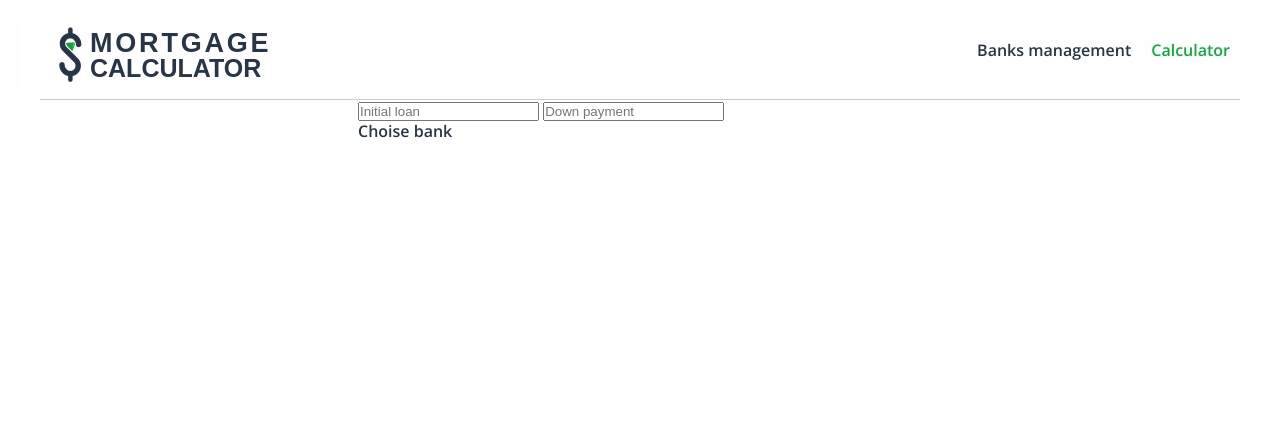
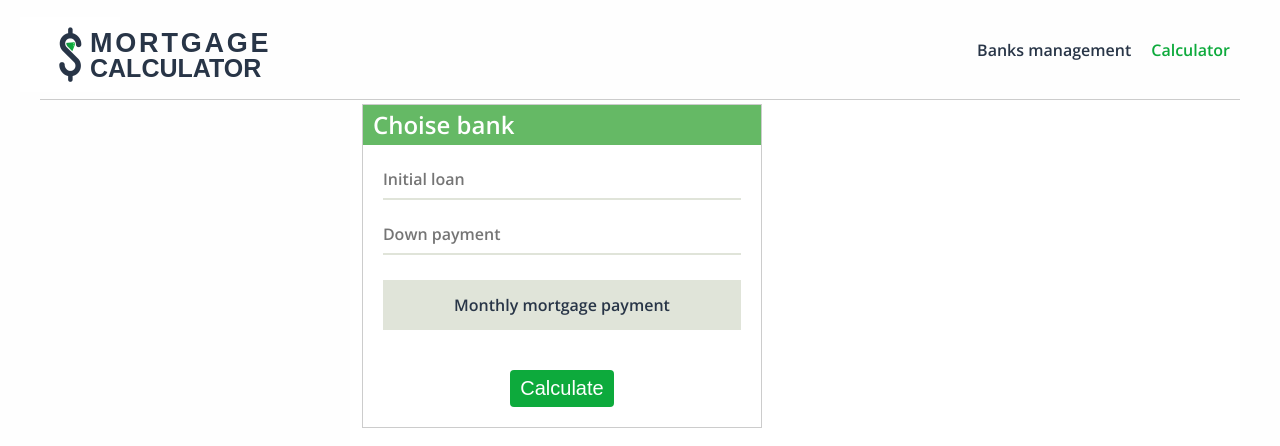
Before and after one commit to marishchepina/Mortgage-calculator, a plain HTML site: page сalculator.html in a window 1280 px wide. Drawn offline with nearby package versions, Linux system fonts and the light colour scheme; no server answers; a web font is replaced by a local one.

Commit message:
calculate bank choise ready

```diff
--- a/css/style.scss
+++ b/css/style.scss
@@ -67,6 +67,16 @@ button {
 
 .hide {
     display: none;
+}
+
+input {
+    border: none;
+    height: 40px;
+    border-bottom: 2px solid $grey;
+    width: 100%;
+    background: transparent;
+    color: $green;
+    font: 1.6rem/2rem "Open Sans", sans-serif;
 }
 
 /*-----------------------------------------logo---------------------------------*/
@@ -200,14 +210,6 @@ button {
         padding: 2rem;
         animation-name: zoomIn;
         animation-duration: 1s;
-        & input {
-            border: none;
-            border-bottom: 2px solid $grey;
-            width: 100%;
-            background: transparent;
-            color: $green;
-            font: 1.6rem/2rem "Open Sans", sans-serif;
-        }
     }
 }
 /*-------------------------- CALCULATOR-------------------------*/
@@ -215,6 +217,38 @@ button {
     width: 100%;
     height: 100%;
     background: #fff;
+    vertical-align: top;
+}
+.calculator {
+    border: 1px solid #ccc;
+    width: 100%;
+    max-width: 400px;
+    margin: 4px;
+    padding-bottom: 20px;
+    & input {
+        margin: 15px 5% 0 5%;
+        width: 90%;
+    }
+    &__title {
+        color: #fff;
+        font-weight: normal;
+        padding: 10px;
+        font-size: 2.4rem;
+        background-color: $lightgreen;
+    }
+    &__res {
+        padding: 15px;
+        text-align: center;
+        margin: 25px 5% 0 5%;
+        width: 90%;
+        background-color: $grey;
+    }
+    & button {
+        float: none;
+        display: block;
+        font-size: 20px;
+        margin: 40px auto 0 auto;
+    }
 }
 .listItem__descr {
     border: 0;
--- a/js/1.js
+++ b/js/1.js
@@ -1,7 +1,9 @@
 'use strict';
 const BASE_URL = 'https://mortgage-calculator-a37be-default-rtdb.europe-west1.firebasedatabase.app';
 let bankList = document.getElementById('js-bankInfo');
-let bankInfoRight = document.getElementById('js-bankInfo--right');
+let calculateForm = document.getElementById('js-calculator');
+let calculateFormBank = document.getElementById('js-calculatorBank');
+let calculatedRes = document.getElementById('js-calculatedRes');
 let database = firebase.database();
 let newId;
 
@@ -55,11 +57,18 @@ const createBankElement = (bank, i) => {
     bankInfoWrap.appendChild(maximumLoan);
     bankInfoWrap.appendChild(minimumDownPayment);
     bankName.addEventListener('click', function (e) {
-        this.classList.toggle('listItem__descr--opened')
+        let parent = this.parentNode;
+        let siblings = parent.parentNode.querySelectorAll('div');
+        siblings.forEach(el => el.classList.remove('listItem__descr--opened'));
+        this.classList.toggle('listItem__descr--opened');
+        calculate(bank);
     });
 };
 
-
+const calculate = (bank) => {
+    console.log(bank)
+    calculateFormBank.innerText = bank.bankName;
+}
 
 
 getBanks();
--- a/сalculator.html
+++ b/сalculator.html
@@ -36,9 +36,11 @@
             </div>
             <div class="banks__right calculatorWrap">
                 <form id="js-calculator" class="calculator">
+                    <h1 id="js-calculatorBank" class="calculator__title">Choise bank</h1>
                     <input type="text" placeholder="Initial loan" />
                     <input type="text" placeholder="Down payment" />
-                    <div class="calculator__bankChoiser">Choise bank</div>
+                    <div id="js-calculatedRes" class="calculator__res">Monthly mortgage payment</div>
+                    <button>Calculate</button>
                 </form>
             </div>
         </section>
```
Also changed, not shown: css/style.css, 1 other file.
